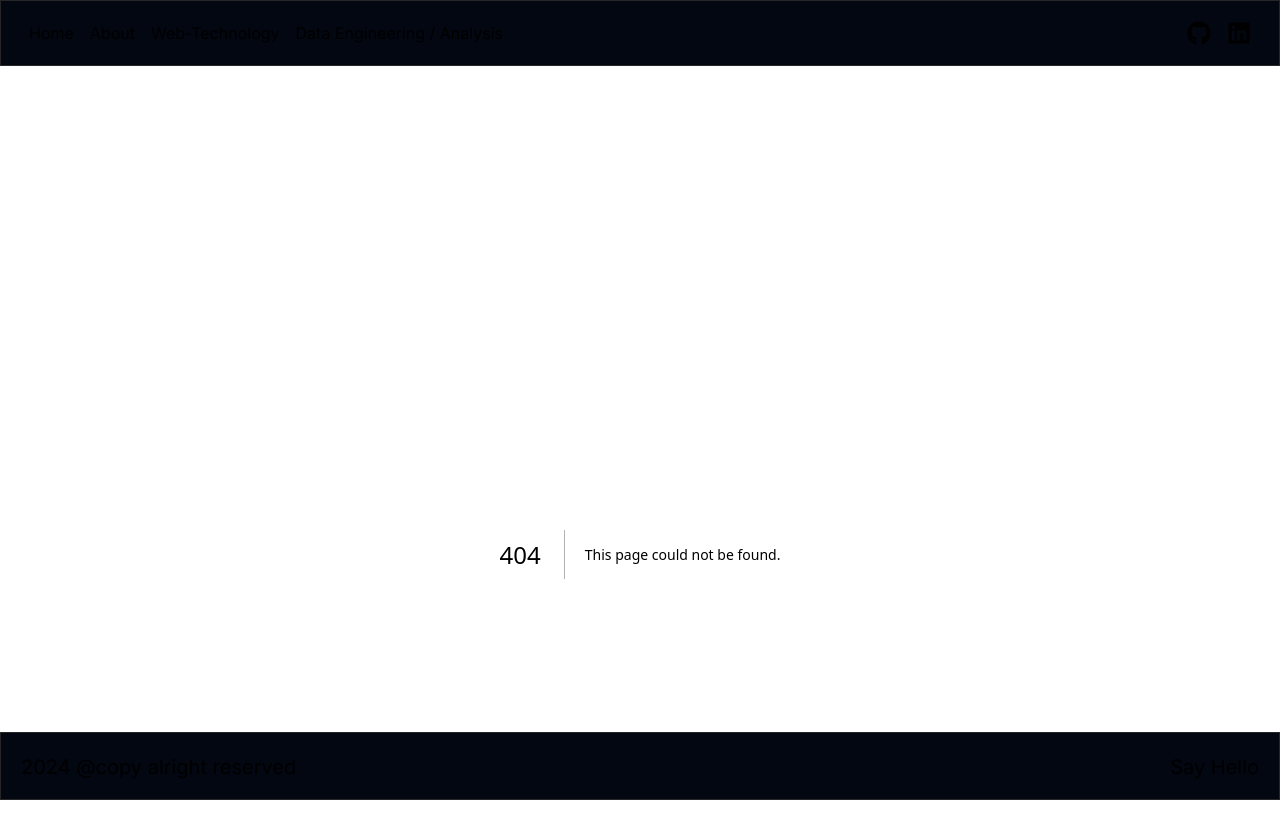
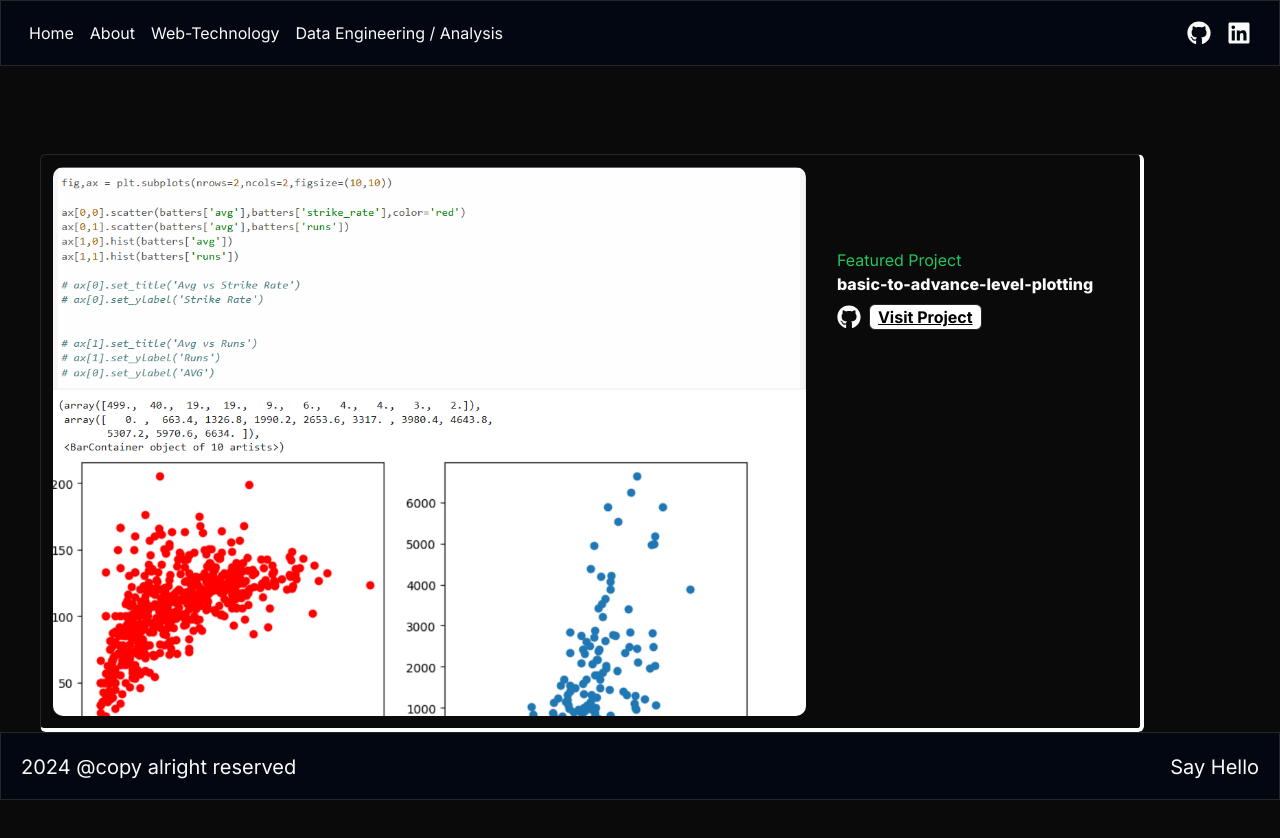
Before and after one commit to Rajendra-65/rajendra-portfolio-latest, a Next.js app: page /matplotlib in a window 1280 px wide. Before the commit this address had no page. Shown: the top 838 px of the page. Built offline with nearby package versions, Linux system fonts and the light colour scheme.

Commit message:
Plotting in matplotlib basic to advance

```diff
--- /dev/null
+++ b/app/(matplotlib)/matplotlib/page.tsx
@@ -0,0 +1,30 @@
+"use client"
+import ProjectCard from "@/app/components/ProjectCard";
+
+const pandas_Project = [
+    {
+        project_name: "basic-to-advance-level-plotting",
+        project_link: "https://github.com/Rajendra-65/",
+        image_url: "/matplotlib/basic-to-moderate-plotting.png",
+        project_github_link: "https://github.com/Rajendra-65/matplotlib/blob/main/AdvancedMatplotLib.ipynb"
+    }
+]
+
+const Matplotlib = () => {
+        return (
+            <>
+                <div
+                    className="pb-5 flex flex-col items-center"
+                >
+                    {pandas_Project.map((project, index) => (
+                        <ProjectCard
+                            key={index}
+                            {...project}
+                        />
+                    ))}
+                </div>
+            </>
+        )
+}
+
+export default Matplotlib
```
Also changed, not shown: public/matplotlib/basic-to-moderate-plotting.png (added).
